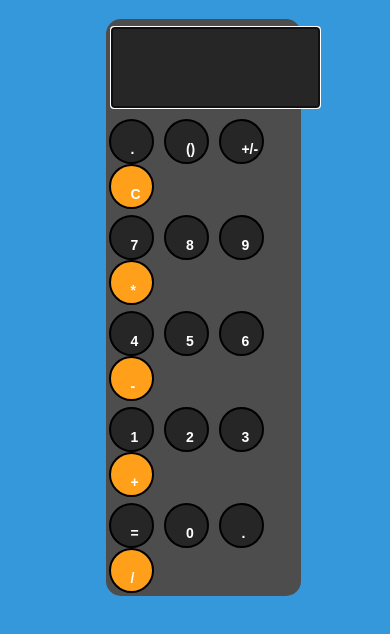
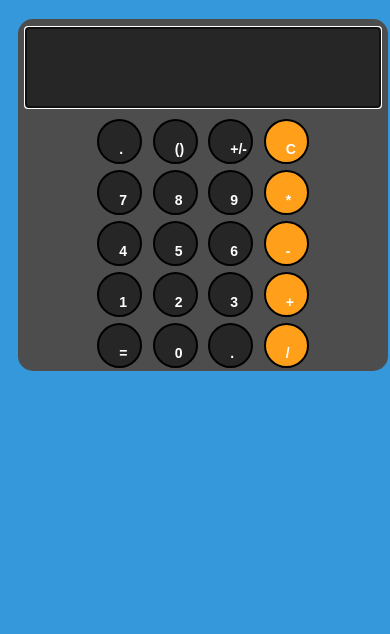
Before and after one commit to Anuj111Mishra/Project, a plain HTML site: page index.html in a window 390 px wide. Shown: the part 98-732 px from the top of the page. Drawn offline with Linux system fonts and the light colour scheme.

Commit message:
Update index.html

```diff
--- a/index.html
+++ b/index.html
@@ -72,29 +72,13 @@
             background-color: hsl(35,100%,75%);
         }
         /* Responsive Media Query for Mobile */
-@media (max-width: 300px) {
+        @media (max-width: 480px) {
     .container {
-        max-width: 50vw;
+        max-width: 95vw;
     }
 
     .row input {
-        width: 85%;
-    }
-
-    .button {
-        width: 50px;
-        height: 50px;
-        font-size: 16px;
-    }
-}
-
-@media (max-width: 480px) {
-    .container {
-        max-width: 50vw;
-    }
-
-    .row input {
-        width: 85%;
+        width: 95%;
     }
 
     .button {
@@ -103,7 +87,12 @@
         font-size: 14px;
     }
 }
+@media (max-width:400px) {
+    .row input{
+        width:80vw;
 
+
+}
 
     </style>
 </head>
```
